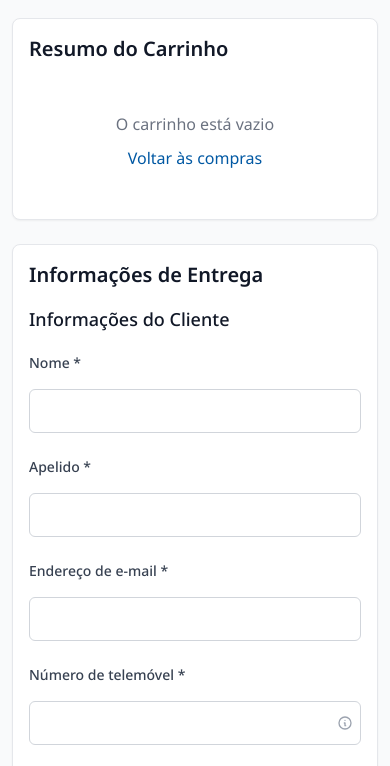
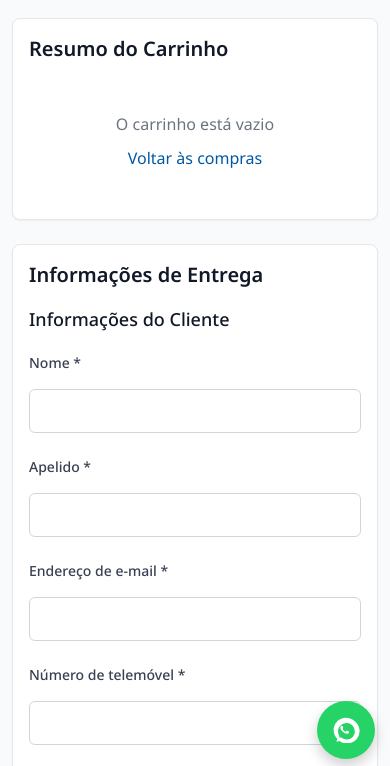
Before and after one commit to cerolcorp02/Ikea-oferta, a plain HTML site: page checkout.html in a window 390 px wide. Shown: the part 70-836 px from the top of the page. Drawn offline with nearby package versions, Linux system fonts and the light colour scheme.

Commit message:
Botao de WhatsApp

```diff
--- a/checkout.html
+++ b/checkout.html
@@ -892,5 +892,59 @@
              }
         });
     </script>
+
+    <!-- Botão WhatsApp Flutuante -->
+    <a
+      id="whatsapp-button"
+      class="whatsapp-float"
+      href="https://wa.me/351926218100?text=Ol%C3%A1%2C%20tenho%20uma%20quest%C3%A3o%20e%20precisava%20de%20assist%C3%AAncia."
+      target="_blank"
+      rel="noopener"
+      aria-label="Contactar suporte via WhatsApp"
+    >
+      <!-- Ícone WhatsApp -->
+      <svg xmlns="http://www.w3.org/2000/svg" viewBox="0 0 32 32" width="26" height="26" fill="#fff">
+        <path d="M19.11 17.64c-.26-.13-1.53-.75-1.77-.84-.24-.09-.41-.13-.58.13-.17.26-.67.84-.82 1.01-.15.17-.3.2-.56.07-.26-.13-1.11-.41-2.11-1.31-.78-.69-1.31-1.55-1.46-1.81-.15-.26-.02-.41.11-.54.11-.11.26-.3.39-.46.13-.15.17-.26.26-.43.09-.17.04-.32-.02-.46-.07-.13-.58-1.4-.79-1.91-.21-.5-.42-.43-.58-.44-.15-.01-.32-.01-.49-.01-.17 0-.46.07-.7.32-.24.26-.92.9-.92 2.2s.95 2.55 1.08 2.72c.13.17 1.86 2.84 4.51 3.98.63.27 1.12.43 1.5.55.63.2 1.2.17 1.65.1.5-.07 1.53-.62 1.75-1.23.22-.61.22-1.13.15-1.23-.07-.11-.24-.17-.5-.3z"/>
+        <path d="M26.75 5.25A12.68 12.68 0 0 0 5.25 26.75l-1 3.73 3.82-.99A12.68 12.68 0 1 0 26.75 5.25zm-2.2 19.17a10.38 10.38 0 0 1-14.03 1.23l-.89-.65-2.27.59.61-2.21-.69-.9A10.38 10.38 0 1 1 24.55 24.42z"/>
+      </svg>
+    </a>
+
+    <style>
+      .whatsapp-float {
+        position: fixed;
+        right: 18px;
+        bottom: 20px;
+        width: 52px;
+        height: 52px;
+        border-radius: 50%;
+        display: flex;
+        align-items: center;
+        justify-content: center;
+        background: #25D366;
+        box-shadow: 0 6px 14px rgba(0,0,0,0.2);
+        text-decoration: none;
+        z-index: 1000;
+        transition: transform .2s ease, box-shadow .2s ease;
+      }
+
+      .whatsapp-float:hover {
+        transform: scale(1.08);
+        box-shadow: 0 8px 18px rgba(0,0,0,0.25);
+      }
+
+      /* Mobile */
+      @media (max-width: 768px) {
+        .whatsapp-float {
+          width: 58px;
+          height: 58px;
+          right: 15px;
+          bottom: 15px;
+        }
+        .whatsapp-float svg {
+          width: 28px;
+          width: 28px;
+        }
+      }
+    </style>
 </body>
 </html>
```
